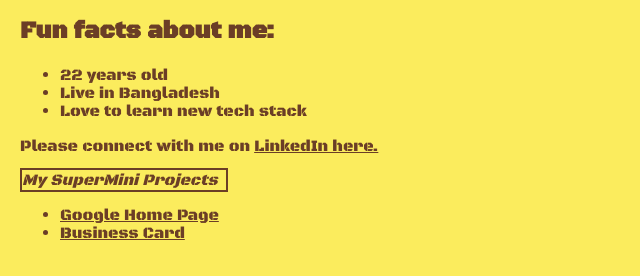
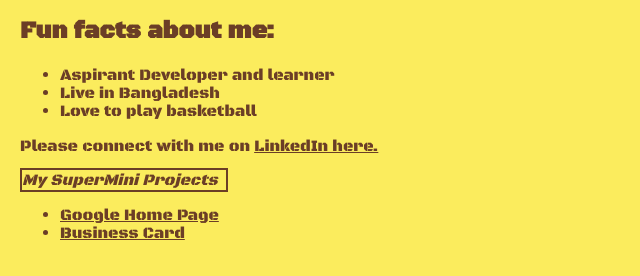
Before and after one commit to ahmedfahad04/My_Web_Experiments, a website built with Vite: page index.html in a window 1280 px wide. Shown: the part 466-742 px from the top of the page, without its empty margins (0-640 px from the left). Built offline with nearby package versions, Linux system fonts and the light colour scheme; a web font is replaced by a local one.

Commit message:
updated index.html

```diff
--- a/index.html
+++ b/index.html
@@ -10,9 +10,9 @@
         <h1>Hi, my name is Fahad</h1>
         <h2>Fun facts about me:</h2>
         <ul>
-            <li>22 years old</li>
+            <li>Aspirant Developer and learner</li>
             <li>Live in Bangladesh</li>
-            <li>Love to learn new tech stack</li>
+            <li>Love to play basketball</li>
         </ul>
         <p>Please connect with me on <a href="https://bd.linkedin.com/in/istiaq-ahmed-fahad-5666431a6" taget="_blank">LinkedIn here.</a></p>
         <em class="project-p">My SuperMini Projects  &nbsp; </em>
```
Also changed, not shown: business-card/images/fahad-cover.png.
